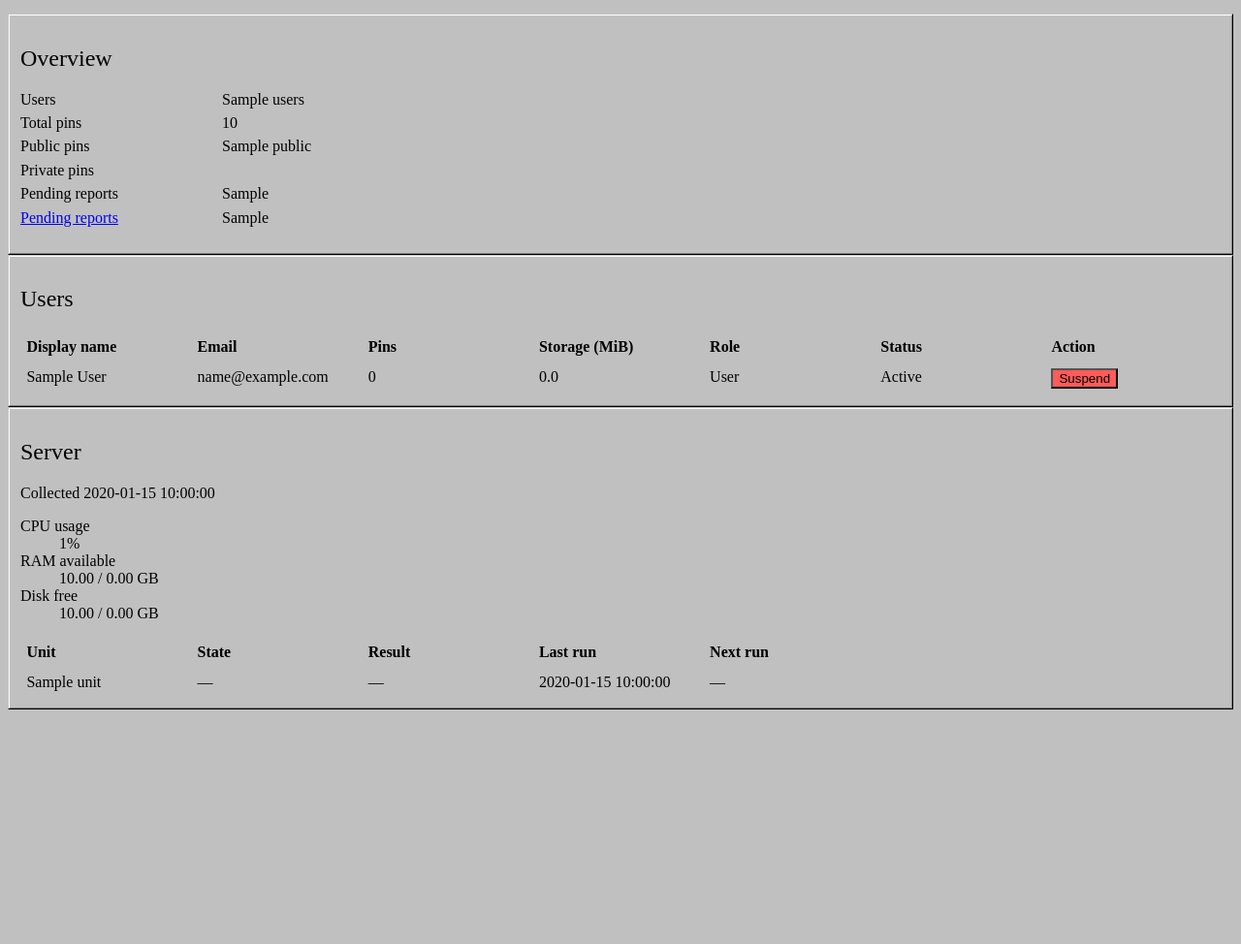
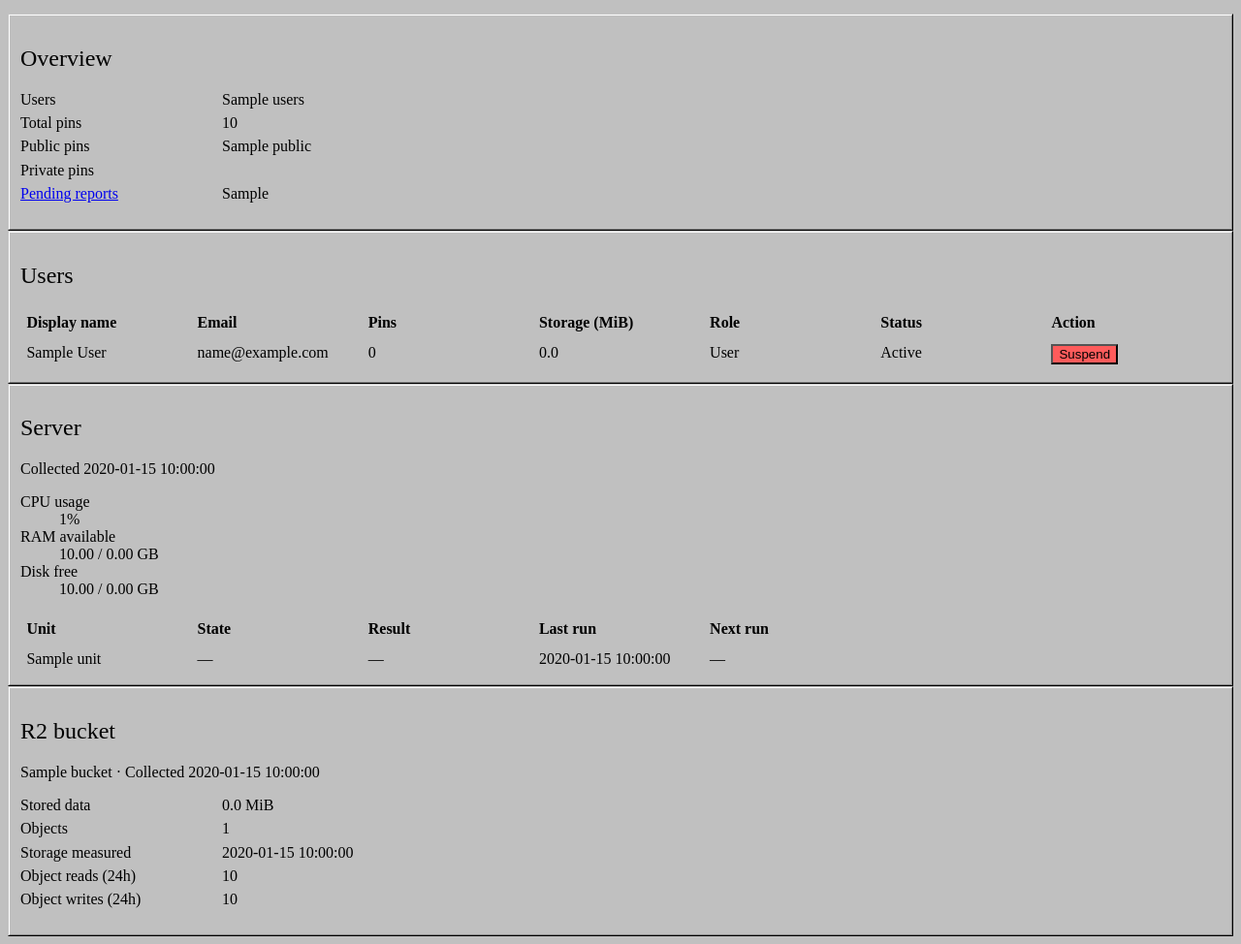
Before and after one commit to tsuicaa/pinlite-next, a Flask app: template templates/admin.html in a window 1280 px wide. Shown: the part 178-1152 px from the top of the page at 97% size. Before the commit the page ends 910 px from the top, so only its background shows below. Run offline with Flask 3, Linux system fonts and the light colour scheme; the template is opened without the code that fills it: most values are stand-ins (such as "Sample title", 1, 10 or a date in 2020); some libraries are stand-ins or nearby versions.

Commit message:
admin r2 snapshot and analytics

```diff
--- a/templates/admin.html
+++ b/templates/admin.html
@@ -23,8 +23,6 @@
                 <dd>{{ pins.get('public', 0) }}</dd>
                 <dt>Private pins</dt>
                 <dd>{{ pins.get('private', 0) }}</dd>
-                <dt>Pending reports</dt>
-                <dd>{{ pending_reports }}</dd>
                 <dt><a href="{{ url_for('admin.reports') }}">Pending reports</a></dt>
                 <dd>{{ pending_reports }}</dd>
             </dl>
@@ -54,7 +52,7 @@
                     <div role="cell">
                         {{ "Suspended" if account.is_suspended else "Active" }}
                     </div>
-                    <div role=""cell>
+                    <div role="" cell>
                         {% if not account.is_admin %}
                         <form method="post" action="{{ url_for('admin.set_user_status', user_id=account.id) }}">
                             <input type="hidden" name="csrf_token" value="{{ csrf_token }}">
@@ -122,6 +120,34 @@
             <p>Server health snapshot unavailable</p>
             {% endif %}
         </section>
+        <section class="panel">
+            <h2>R2 bucket</h2>
+
+            {% if r2 %}
+            <p>{{ r2.bucket }} · Collected {{ r2.collected_at }}{% if r2.stale %} · Stale{% endif %}</p>
+
+            <dl class="admin-metrics">
+                {% if r2.storage %}
+                <dt>Stored data</dt>
+                <dd>{{ "%.1f" | format(r2.storage["max"]["payloadSize"] / 1048576) }} MiB</dd>
+                <dt>Objects</dt>
+                <dd>{{ "{:,}".format(r2.storage["max"]["objectCount"]) }}</dd>
+                <dt>Storage measured</dt>
+                <dd>{{ r2.storage["dimensions"]["datetime"] }}</dd>
+                {% else %}
+                <dt>Storage</dt>
+                <dd>No measurement in the last 24 hours.</dd>
+                {% endif %}
+
+                <dt>Object reads (24h)</dt>
+                <dd>{{ "{:,}".format(r2.operations_24h.get("GetObject", 0)) }}</dd>
+                <dt>Object writes (24h)</dt>
+                <dd>{{ "{:,}".format(r2.operations_24h.get("PutObject", 0)) }}</dd>
+            </dl>
+            {% else %}
+            <p>R2 analytics snapshot unavailable.</p>
+            {% endif %}
+        </section>
     </main>
 </body>
 
```
Also changed, not shown: admin.py (+15 -1 lines).
